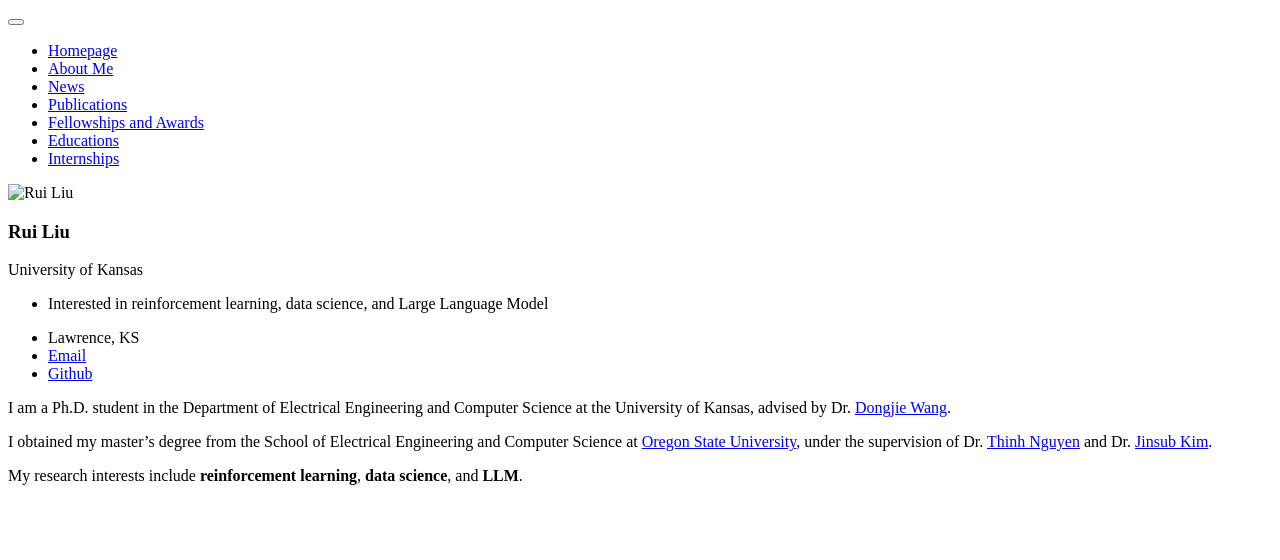
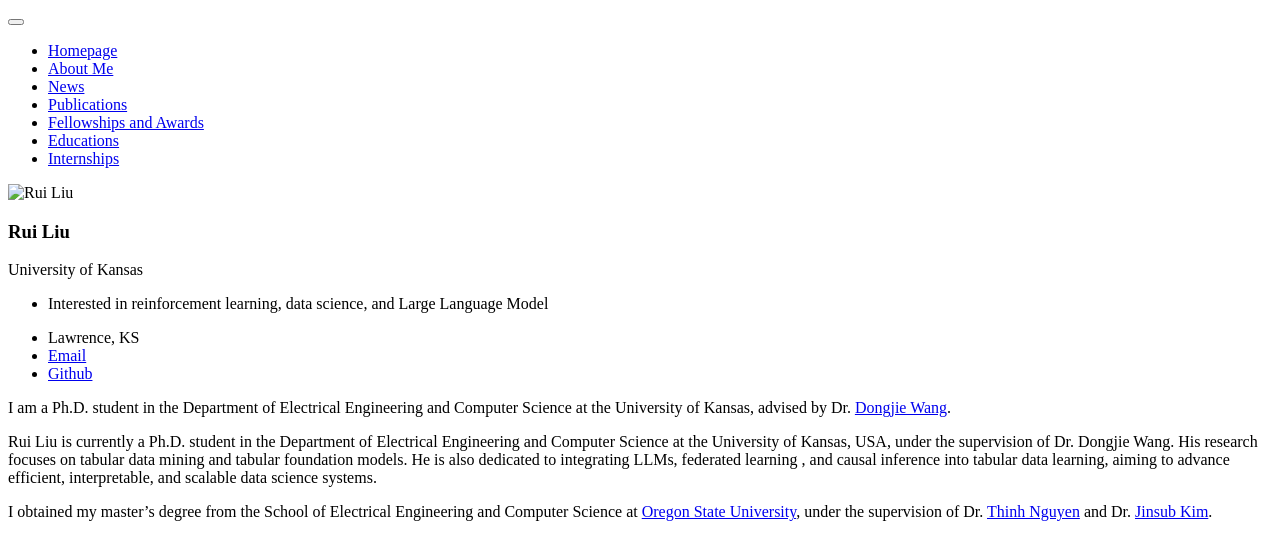
Before and after one commit to RayLiu1103/rayliu1103.github.io, a Jekyll site: the page built from _pages/includes/intro.md, in a window 1280 px wide. Shown: the top 560 px of the page. Built offline with Jekyll 4.4.1, drawn with Linux system fonts in a browser that asks for light colours; our own code applies the rules of GitHub Pages for plain Markdown files; comment, search, counter and statistics services are not loaded.

Commit message:
Update intro.md

```diff
--- a/_pages/includes/intro.md
+++ b/_pages/includes/intro.md
@@ -1,5 +1,5 @@
 I am a Ph.D. student in the Department of Electrical Engineering and Computer Science at the University of Kansas, advised by Dr. [Dongjie Wang](https://wangdongjie100.github.io/).
 
+Rui Liu is currently a Ph.D. student in the Department of Electrical Engineering and Computer Science at the University of Kansas, USA, under the supervision of Dr. Dongjie Wang. His research focuses on tabular data mining and tabular foundation models. He is also dedicated to integrating LLMs, federated learning , and causal inference into tabular data learning, aiming to advance efficient, interpretable, and scalable data science systems.
+
 I obtained my master's degree from the School of  Electrical Engineering and Computer Science at [Oregon State University](https://oregonstate.edu/), under the supervision of Dr. [Thinh Nguyen](https://web.engr.oregonstate.edu/~thinhq/) and Dr. [Jinsub Kim](https://sites.google.com/a/cornell.edu/jinsub-kim/home).
-
-My research interests include **reinforcement learning**, **data science**, and **LLM**.
```
